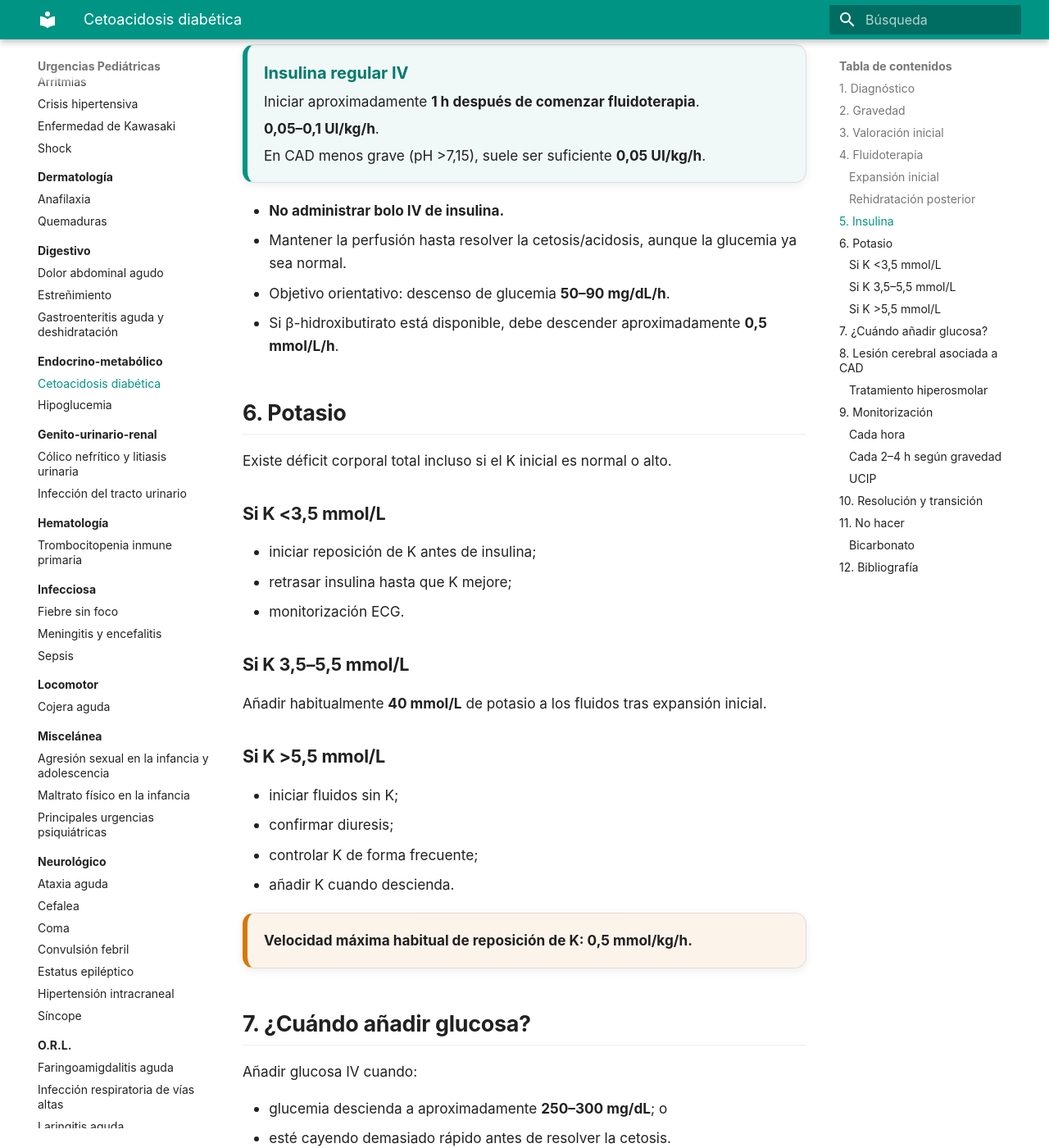
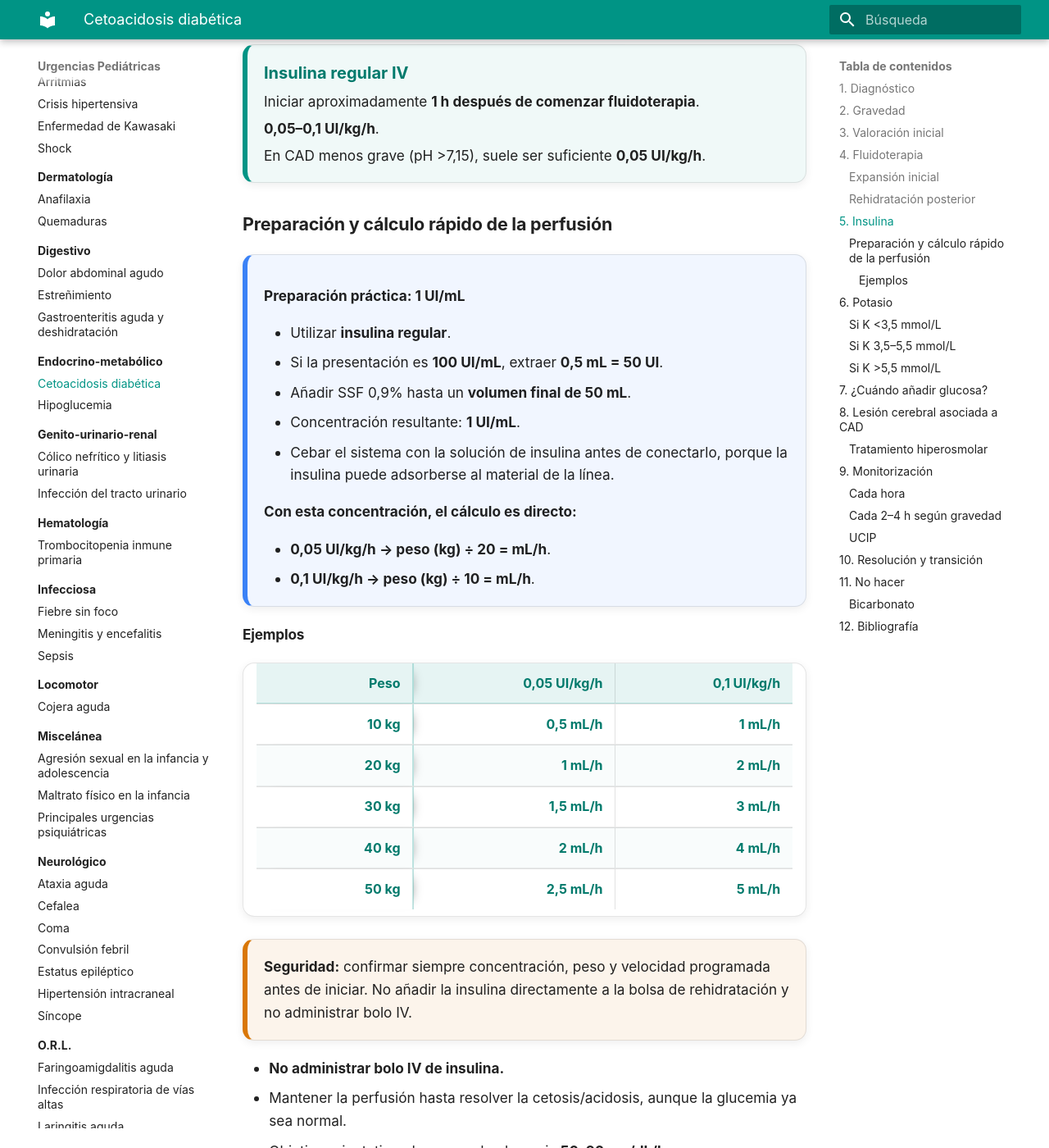
Before and after one commit to gonzaloares/urgencias-pediatricas, an MkDocs documentation site: the page built from docs/endocrino/cetoacidosis-diabetica.md, in a window 1280 px wide and 1400 px high, scrolled down 2696 px. Shown: the whole window at 82% size. Built offline with MkDocs 1.6.1 and Material for MkDocs 9.7.7, drawn with Linux system fonts in a browser that asks for light colours.

Commit message:
Añade cálculo rápido de perfusión de insulina en CAD

```diff
--- a/docs/endocrino/cetoacidosis-diabetica.md
+++ b/docs/endocrino/cetoacidosis-diabetica.md
@@ -96,6 +96,39 @@ Si shock: repetir bolos de **20 mL/kg** con reevaluación tras cada uno.
   <span>Iniciar aproximadamente <b>1 h después de comenzar fluidoterapia</b>.</span>
   <span><b>0,05–0,1 UI/kg/h</b>.</span>
   <span>En CAD menos grave (pH >7,15), suele ser suficiente <b>0,05 UI/kg/h</b>.</span>
+</div>
+
+### Preparación y cálculo rápido de la perfusión
+
+<div class="clinical-card clinical-card-note" markdown="1">
+
+**Preparación práctica: 1 UI/mL**
+
+- Utilizar **insulina regular**.
+- Si la presentación es **100 UI/mL**, extraer **0,5 mL = 50 UI**.
+- Añadir SSF 0,9% hasta un **volumen final de 50 mL**.
+- Concentración resultante: **1 UI/mL**.
+- Cebar el sistema con la solución de insulina antes de conectarlo, porque la insulina puede adsorberse al material de la línea.
+
+**Con esta concentración, el cálculo es directo:**
+
+- **0,05 UI/kg/h → peso (kg) ÷ 20 = mL/h**.
+- **0,1 UI/kg/h → peso (kg) ÷ 10 = mL/h**.
+
+</div>
+
+#### Ejemplos
+
+| Peso | 0,05 UI/kg/h | 0,1 UI/kg/h |
+|---:|---:|---:|
+| **10 kg** | **0,5 mL/h** | **1 mL/h** |
+| **20 kg** | **1 mL/h** | **2 mL/h** |
+| **30 kg** | **1,5 mL/h** | **3 mL/h** |
+| **40 kg** | **2 mL/h** | **4 mL/h** |
+| **50 kg** | **2,5 mL/h** | **5 mL/h** |
+
+<div class="clinical-card clinical-card-warning">
+  <strong>Seguridad:</strong> confirmar siempre concentración, peso y velocidad programada antes de iniciar. No añadir la insulina directamente a la bolsa de rehidratación y no administrar bolo IV.
 </div>
 
 - **No administrar bolo IV de insulina.**
```
